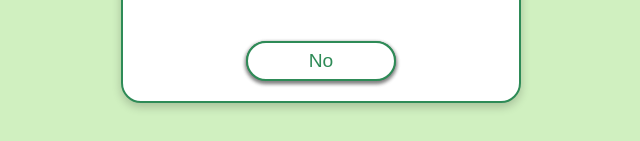
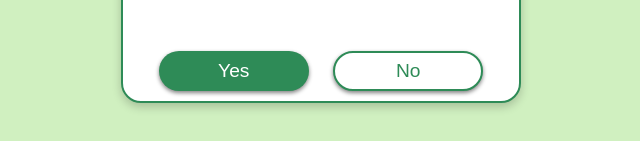
Before and after one commit to emredevecii/crush, a plain HTML site: page index.html in a window 1280 px wide. Shown: the part 532-673 px from the top of the page, without its empty margins (319-959 px from the left). Drawn offline with Linux system fonts and the light colour scheme.

Commit message:
Update style.css

```diff
--- a/style.css
+++ b/style.css
@@ -54,6 +54,7 @@ button {
     cursor: pointer;
     box-shadow: 0 2px 4px gray;
     border: none;
+    margin: 10px;
 }
 
 button.yes-btn {
@@ -63,8 +64,5 @@ button.yes-btn {
 button.no-btn {
     background: white;
     color: #2e8b57;
-    position: absolute;
-    left: 50%;
-    transform: translateX(-50%);
     border: 2px solid #2e8b57;
 }
```
